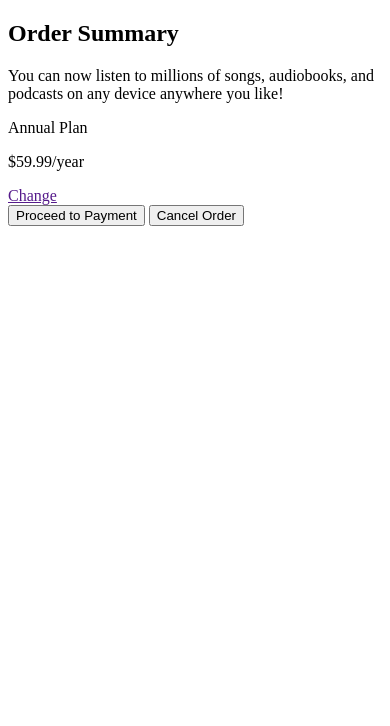
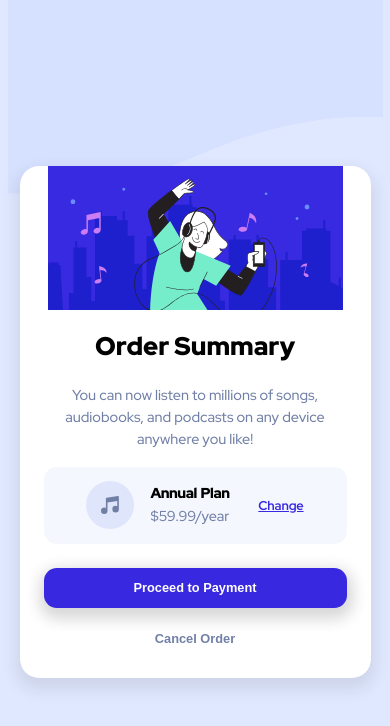
Before and after one commit to Wladimir-Dev/order-summary-component-main, a plain HTML site: page index.html in a window 390 px wide. Drawn offline with Linux system fonts and the light colour scheme.

Commit message:
mobile view

```diff
--- /dev/null
+++ b/css/styles.css
@@ -0,0 +1,139 @@
+:root {
+  --Pale-blue: hsl(225, 100%, 94%);
+  --Bright-blue: hsl(245, 75%, 52%);
+  --Very-pale-blue: hsl(225, 100%, 98%);
+  --Desaturated-blue: hsl(224, 23%, 55%);
+  --Dark-blue: hsl(223, 47%, 23%);
+}
+
+* {
+  margin: 0;
+  padding: 0;
+  box-sizing: border-box;
+}
+
+html {
+
+  font-family: "Red Hat Display", sans-serif;
+}
+
+main {
+  width: 100%;
+  min-width: 320px;
+  height: 100vh;
+  background-image: url("/images/pattern-background-mobile.svg");
+  background-color: var(--Pale-blue);
+  background-position: top;
+  background-repeat: no-repeat;
+  display: flex;
+  align-items: center;
+}
+
+.card {
+  width: 90%;
+  min-width: 288px;
+  height: 32rem;
+  background-color: white;
+  margin: 0 auto;
+  border-radius: 1.2rem;
+  overflow: hidden;
+  box-shadow: 0px 8px 15px 5px rgba(0,0,0,0.08);
+}
+
+.card__header {
+  width: 100%;
+  min-height: 9rem;
+  background-image: url("/images/illustration-hero.svg");
+  background-repeat: no-repeat;
+  background-position: top;
+  background-size: contain;
+}
+
+.card__body {
+  width: 100%;
+  min-width: 288px;
+  height: auto;
+  padding: 1rem 1.5rem;
+  text-align: center;
+}
+
+.card__body h2 {
+  margin-bottom: 1rem;
+  font-size: 1.6rem;
+  font-weight: 900;
+  line-height: 2.6rem;
+}
+
+.card__body>p {
+  text-align: center;
+  font-size: .9rem;
+  font-weight: 500;
+  line-height: 1.4rem;
+  margin-bottom: 1rem;
+  color: var(--Desaturated-blue);
+}
+
+.card__plan {
+  display: flex;
+  justify-content: center;
+  align-items: center;
+  width: 100%;
+  height: 4.8rem;
+  background-color: var(--Very-pale-blue);
+  border-radius: 0.8rem;
+  margin-bottom: 1.5rem;
+}
+
+.icon-music {
+  display: inline-block;
+  width: 3rem;
+  height: 3rem;
+  background-image: url("/images/icon-music.svg");
+}
+.card__plan-details{
+  margin-left: 1rem;
+  margin-right: 1.8rem;
+}
+.card__plan-details p:nth-child(1) {
+  font-size: .9rem;
+  font-weight: 900;
+  line-height: 1rem;
+  letter-spacing: -0.03rem;
+  word-spacing: 0.1rem;
+  margin-bottom: 0.3rem;
+}
+
+.card__plan-details p:nth-child(2) {
+  color: var(--Desaturated-blue);
+  font-size: 0.9rem;
+  font-weight: 500;
+
+}
+.card__plan >a{
+  font-size: 0.8rem;
+  font-weight: 700;
+  letter-spacing: -0.01rem;
+  color: var(--Bright-blue);
+}
+.card__button{
+  display: block;
+  margin: 0 auto;
+  margin-bottom: 0.7rem;
+  width: 100%;
+  height: 2.5rem;
+  font-size: 0.8rem;
+  font-weight: 700;
+  border-radius: 0.8rem;
+}
+.card__button-proceed{
+  background-color: var(--Bright-blue);
+  color: white;
+  border-style: none;
+  box-shadow: 1px 6px 15px 5px rgba(0,0,0,0.16)
+}
+.card__button-cancel{
+  background-color: transparent;
+  border-style: none;
+  color: var(--Desaturated-blue);
+  font-weight: 900;
+}
--- a/index.html
+++ b/index.html
@@ -5,6 +5,11 @@
     <meta charset="UTF-8">
     <meta http-equiv="X-UA-Compatible" content="IE=edge">
     <meta name="viewport" content="width=device-width, initial-scale=1.0">
+    <link rel="preconnect" href="https://fonts.googleapis.com">
+    <link rel="preconnect" href="https://fonts.gstatic.com" crossorigin>
+    <link href="https://fonts.googleapis.com/css2?family=Red+Hat+Display:wght@500;700;900&display=swap"
+        rel="stylesheet">
+    <link rel="stylesheet" href="css/styles.css">
     <title>Order Summary</title>
 </head>
 
@@ -13,21 +18,21 @@
         <article class="card">
             <div class="card__header">
             </div>
-            <section class="card__body">
+            <div class="card__body">
                 <h2>Order Summary</h2>
                 <p>You can now listen to millions of songs, audiobooks, and podcasts on any
                     device anywhere you like!</p>
                 <div class="card__plan">
-                    <span></span>
+                    <span class="icon-music"></span>
                     <div class="card__plan-details">
                         <p>Annual Plan</p>
                         <p>$59.99/year</p>
                     </div>
                     <a href="">Change</a>
                 </div>
-                <button class="card__button-proceed">Proceed to Payment</button>
-                <button class="card__button-cancel">Cancel Order</button>
-            </section>
+                <button class="card__button card__button-proceed">Proceed to Payment</button>
+                <button class="card__button card__button-cancel">Cancel Order</button>
+            </div>
         </article>
     </main>
 </body>
```
Also changed, not shown: images/favicon-32x32.png (added), images/icon-music.svg (added), images/illustration-hero.svg (added), images/pattern-background-desktop.svg (added), images/pattern-background-mobile.svg (added).
